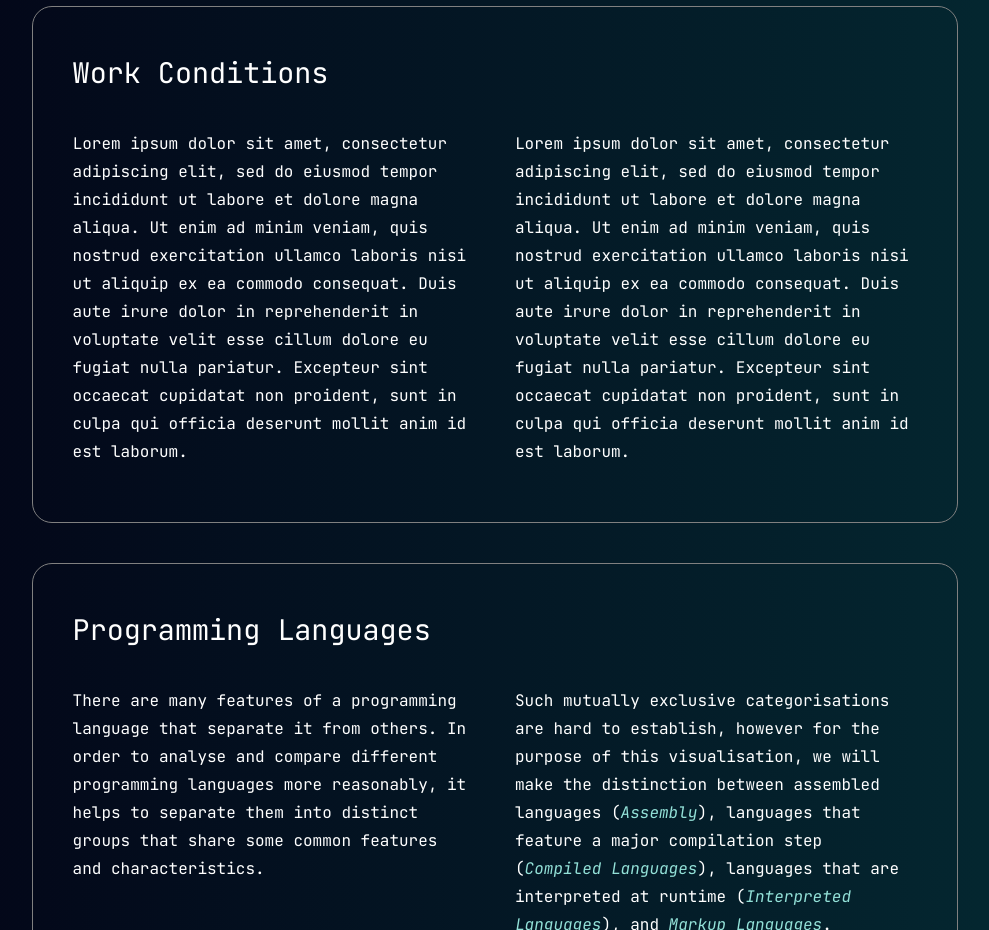
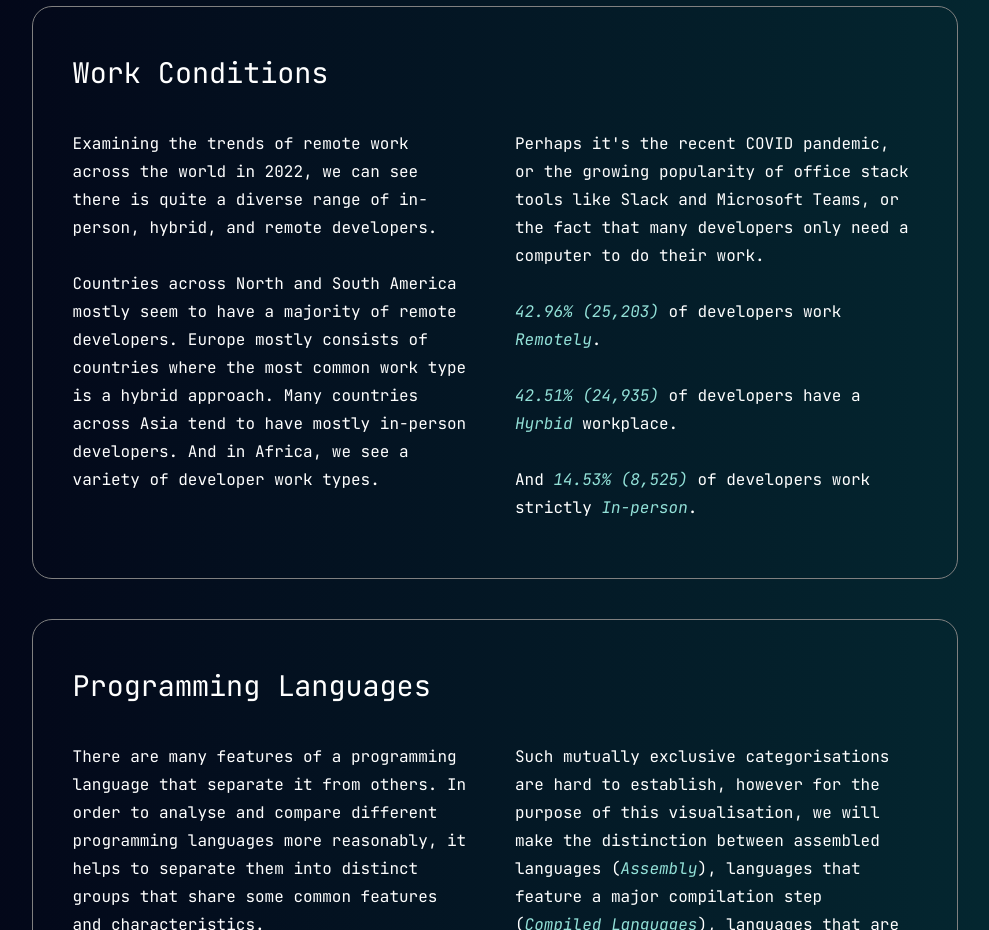
Before and after one commit to jw176/FIT3179, a plain HTML site: page Data Vis 2/index.html in a window 1280 px wide. Shown: the part 1520-2450 px from the top of the page, without its empty margins (145-1134 px from the left). Drawn offline with Linux system fonts and the light colour scheme; a script that the page names is missing.

Commit message:
Update index.html

```diff
--- a/Data Vis 2/index.html
+++ b/Data Vis 2/index.html
@@ -7,8 +7,8 @@
         <script src="https://cdn.jsdelivr.net/npm/vega-lite@5.2.0"></script>
         <script src="https://cdn.jsdelivr.net/npm/vega-embed@6.20.8"></script>
 
-        <link rel="stylesheet" href="/css/font_imports.css" />
-        <link rel="stylesheet" href="/css/style.css" />
+        <link rel="stylesheet" href="./css/font_imports.css" />
+        <link rel="stylesheet" href="./css/style.css" />
     </head>
     <body>
         <div class="title-section">
@@ -80,28 +80,38 @@
             <div class="two-col">
                 <div class="col">
                     <p>
-                        Lorem ipsum dolor sit amet, consectetur adipiscing elit,
-                        sed do eiusmod tempor incididunt ut labore et dolore
-                        magna aliqua. Ut enim ad minim veniam, quis nostrud
-                        exercitation ullamco laboris nisi ut aliquip ex ea
-                        commodo consequat. Duis aute irure dolor in
-                        reprehenderit in voluptate velit esse cillum dolore eu
-                        fugiat nulla pariatur. Excepteur sint occaecat cupidatat
-                        non proident, sunt in culpa qui officia deserunt mollit
-                        anim id est laborum.
+                        Examining the trends of remote work across the world in
+                        2022, we can see there is quite a diverse range of
+                        in-person, hybrid, and remote developers.
+
+                        <br />
+                        <br />
+
+                        Countries across North and South America mostly seem to
+                        have a majority of remote developers. Europe mostly
+                        consists of countries where the most common work type is
+                        a hybrid approach. Many countries across Asia tend to
+                        have mostly in-person developers. And in Africa, we see
+                        a variety of developer work types.
                     </p>
                 </div>
                 <div class="col">
                     <p>
-                        Lorem ipsum dolor sit amet, consectetur adipiscing elit,
-                        sed do eiusmod tempor incididunt ut labore et dolore
-                        magna aliqua. Ut enim ad minim veniam, quis nostrud
-                        exercitation ullamco laboris nisi ut aliquip ex ea
-                        commodo consequat. Duis aute irure dolor in
-                        reprehenderit in voluptate velit esse cillum dolore eu
-                        fugiat nulla pariatur. Excepteur sint occaecat cupidatat
-                        non proident, sunt in culpa qui officia deserunt mollit
-                        anim id est laborum.
+                        Perhaps it's the recent COVID pandemic, or the growing
+                        popularity of office stack tools like Slack and Microsoft
+                        Teams, or the fact that many developers only need a
+                        computer to do their work.
+                        <br>
+                        <br>
+                        <em>42.96% (25,203)</em> of developers work <em>Remotely</em>.
+                        <br>
+                        <br>
+                        <em>42.51% (24,935)</em> of developers have a <em>Hyrbid</em> workplace.
+                        <br>
+                        <br>
+                        And <em>14.53% (8,525)</em> of developers work strictly <em>In-person</em>.
+
+
                     </p>
                 </div>
             </div>
@@ -221,9 +231,6 @@
                                     For every <em>1</em> developer that has
                                     worked with <em>MATLAB</em>, there are
                                     <em>0.39</em> developers that want to.
-                                    <br>
-                                    <br>
-                                    Perhaps it's the 1-based indexing that developers aren't a fan of.
                                 </p>
 
                                 <em><h5>PHP</h5></em>
@@ -239,13 +246,13 @@
             </div>
         </section>
 
-        <script src="js/remote_work.js"></script>
-        <script src="js/languages.js"></script>
-        <script src="js/gender.js"></script>
-        <script src="js/ethnicity.js"></script>
-        <script src="js/classification.js"></script>
-        <script src="js/tabs.js"></script>
-        <script src="js/compiled_lollipop.js"></script>
-        <script src="js/interpreted_lollipop.js"></script>
+        <script src="./js/remote_work.js"></script>
+        <script src="./js/languages.js"></script>
+        <script src="./js/gender.js"></script>
+        <script src="./js/ethnicity.js"></script>
+        <script src="./js/classification.js"></script>
+        <script src="./js/tabs.js"></script>
+        <script src="./js/compiled_lollipop.js"></script>
+        <script src="./js/interpreted_lollipop.js"></script>
     </body>
 </html>
```
